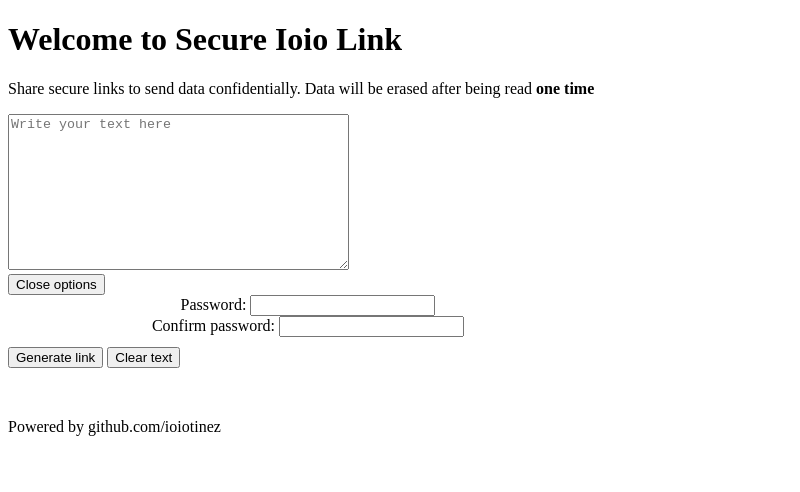
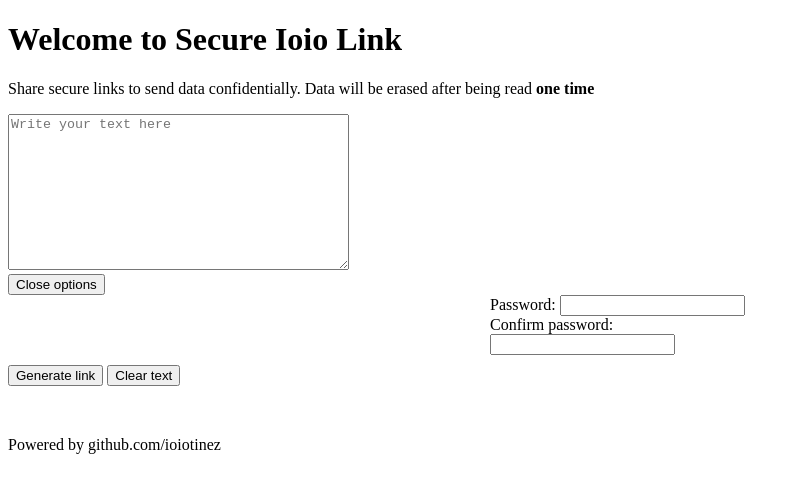
Before and after one commit to ioiotinez/secure-ioio-link, a Next.js app: page / in a window 1280 px wide. Both pictures are taken after a click on the button "More options". Shown: the top 492 px of the page, without its empty margins (0-800 px from the left). Built offline with nearby package versions, Linux system fonts and the light colour scheme.

Commit message:
post secret key to firebase

```diff
--- a/components/SecretKey.js
+++ b/components/SecretKey.js
@@ -1,33 +1,51 @@
-import { useState } from "react";
+import { useEffect, useState } from "react";
 
-const SecretKey = () => {
+const SecretKey = ({ setValid, useSecretKey, secretKeyResult }) => {
 	const [showMoreOptions, setShowMoreOptions] = useState();
 	const [textButton, setTextButton] = useState("More options");
+	const [password, setPassword] = useState();
+	const [repeatPassword, setRepeatPassword] = useState();
 
 	const handleMoreOptions = () => {
 		if (!showMoreOptions) {
 			setTextButton("Close options");
+			useSecretKey(true);
 		} else {
 			setTextButton("More options");
 		}
 		setShowMoreOptions(!showMoreOptions);
 	};
 
+	useEffect(() => {
+		setValid(password === repeatPassword);
+		if (password === repeatPassword) {
+			secretKeyResult(password);
+		}
+	}, [password, repeatPassword]);
+
 	return (
 		<>
-			<div>
-				<button onClick={handleMoreOptions} className="btn btn-secondary">
-					{textButton}
-				</button>
-			</div>
+			<button onClick={handleMoreOptions} className="btn btn-secondary">
+				{textButton}
+			</button>
 			{showMoreOptions && (
-				<div style={{ textAlign: "center", maxWidth: "600px" }}>
+				<div
+					className="container"
+					style={{
+						margin: "0 auto",
+						width: "60%",
+						left: "50%",
+						maxWidth: "300px",
+					}}
+				>
 					<div className="form-group">
 						<label htmlFor="secretKey">Password: </label>
 						<input
 							id="secretKey"
 							type="password"
 							className="form-control"
+							value={password}
+							onChange={(e) => setPassword(e.target.value)}
 						></input>
 					</div>
 					<div className="form-group">
@@ -36,8 +54,13 @@ const SecretKey = () => {
 							id="confirmSecretKey"
 							type="password"
 							className="form-control"
+							value={repeatPassword}
+							onChange={(e) => setRepeatPassword(e.target.value)}
 						></input>
 					</div>
+					{password && repeatPassword && password !== repeatPassword && (
+						<label style={{ color: "red" }}>Password does not match</label>
+					)}
 				</div>
 			)}
 		</>
--- a/pages/api/postLink.js
+++ b/pages/api/postLink.js
@@ -14,12 +14,20 @@ export default async function handler(req, res) {
 		process.env.NEXT_PUBLIC_keyAes
 	).toString();
 
+	if (params.password) {
+		params.password = CryptoJS.AES.encrypt(
+			params.password,
+			process.env.NEXT_PUBLIC_keyAes
+		).toString();
+	}
+
 	firestore
 		.collection("links")
 		.doc(params.code)
 		.set({
 			message: params.message,
 			date: new Date().toGMTString(),
+			pass: params.password,
 		})
 		.then(res.status(200).json({ errorId: "0" }));
 }
--- a/pages/index.js
+++ b/pages/index.js
@@ -7,6 +7,9 @@ import SecretKey from "../components/SecretKey";
 export default function Home() {
 	const [textLink, setTextLink] = useState();
 	const [randomLink, setRandomLink] = useState("");
+	const [canGenerate, setCanGenerate] = useState();
+	const [useSecretKey, setUseSecretKey] = useState();
+	const [password, setPassword] = useState();
 
 	const handleTextLink = (e) => {
 		setTextLink(e.target.value);
@@ -22,6 +25,7 @@ export default function Home() {
 				message: textLink,
 				code: link,
 				entireLink: getURl(),
+				password: useSecretKey ? password : null,
 			}),
 			headers: {
 				"Content-Type": "application/json",
@@ -50,6 +54,7 @@ export default function Home() {
 
 	const clearText = () => {
 		setTextLink("");
+		setPassword();
 	};
 
 	const copyText = () => {
@@ -64,6 +69,10 @@ export default function Home() {
 			"/secret/" +
 			randomLink;
 		return text;
+	};
+
+	const setValid = (value) => {
+		setCanGenerate(value);
 	};
 
 	return (
@@ -89,12 +98,19 @@ export default function Home() {
 									placeholder={"Write your text here"}
 								></TextLinkArea>
 							</div>
-							<SecretKey />
+							<div>
+								<SecretKey
+									setValid={setValid}
+									useSecretKey={setUseSecretKey}
+									secretKeyResult={setPassword}
+								/>
+							</div>
 							<div style={{ marginTop: "10px" }}>
 								<button
 									className="btn btn-primary"
 									onClick={generateLink}
 									variant="primary"
+									disabled={!canGenerate}
 								>
 									Generate link
 								</button>{" "}
```
